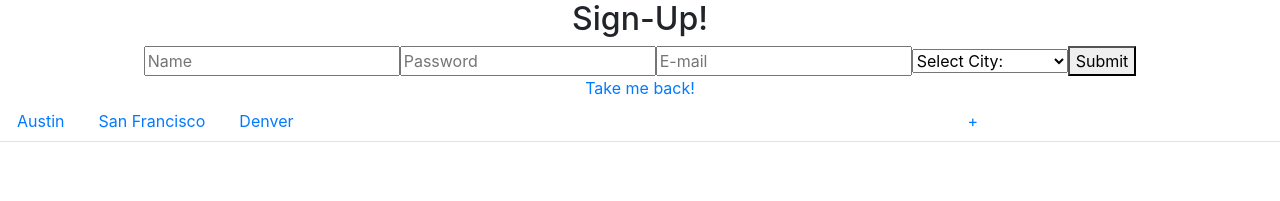
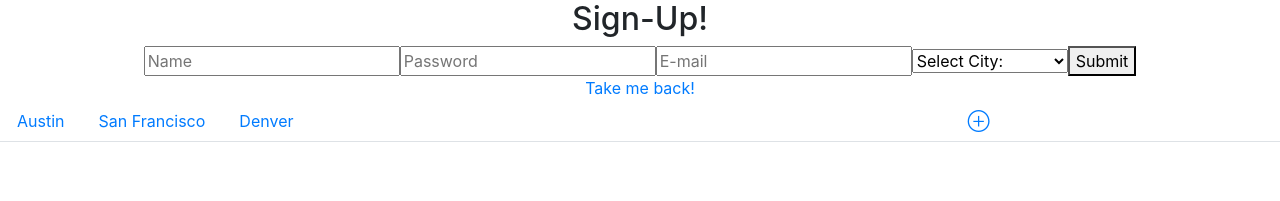
Before and after one commit to RestaurantPassport-BW/front-end, a React (Create React App) app: page /register in a window 1280 px wide. Shown: the top 201 px of the page. Built offline with nearby package versions, Linux system fonts and the light colour scheme.

Commit message:
added plus sign

```diff
--- a/src/components/nav/TabNav.js
+++ b/src/components/nav/TabNav.js
@@ -16,7 +16,7 @@ function TabNav() {
                 </NavItem>
                 <NavItem className="addPage">
                     <NavLink href="#" className="addPageBtn">
-                    <span>&#43;</span>
+                    <span>&oplus;</span>
                     </NavLink>
                 </NavItem>
             </Nav>
```
